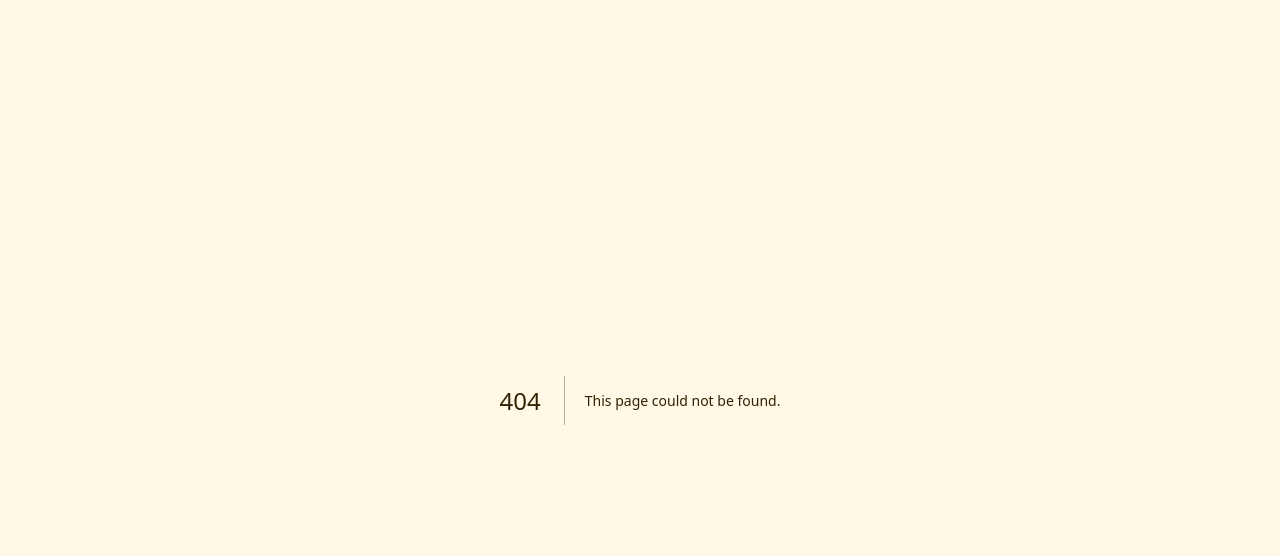
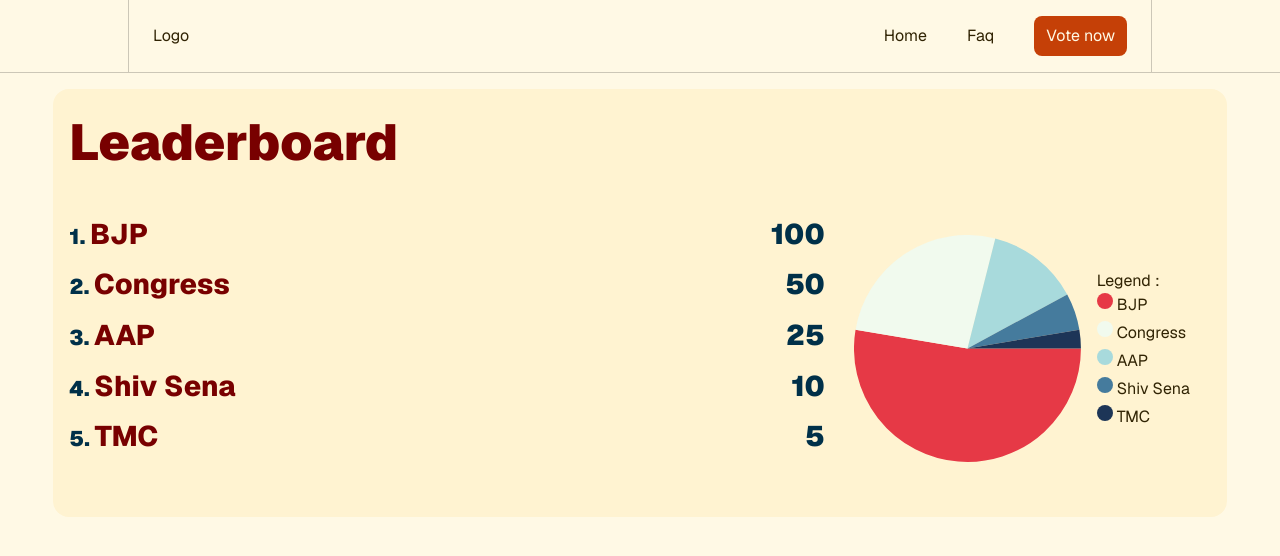
Before and after one commit to Perpetual-Motion-Squad/Adhikaar, a Next.js app: page /leaderboard in a window 1280 px wide. Before the commit this address had no page. Shown: the top 556 px of the page. Built offline with nearby package versions, Linux system fonts and the light colour scheme.

Commit message:
leaderboard

```diff
--- a/package.json
+++ b/package.json
@@ -19,6 +19,7 @@
     "next": "^13.5.4",
     "react": "18.2.0",
     "react-dom": "18.2.0",
+    "react-minimal-pie-chart": "^8.4.0",
     "react-toastify": "^9.1.3",
     "twilio": "^4.19.0",
     "zod": "^3.22.4"
--- /dev/null
+++ b/src/app/leaderboard/layout.tsx
@@ -0,0 +1,24 @@
+import { GeistSans, GeistMono } from "geist/font";
+import Header from "../components/header";
+
+export const metadata = {
+  title: "Leaderboard - VoteKero",
+  description: "Made by Perpetual Motion Squad",
+  icons: [{ rel: "icon", url: "/favicon.ico" }],
+};
+
+export default function LeaderboardLayout({
+  children,
+}: {
+  children: React.ReactNode;
+}) {
+  return (
+      <section
+        className={`bg-background-50 font-sans text-text-900 w-full h-full ${GeistSans.variable} ${GeistMono.variable}`}
+      >
+        <Header />
+        {/* Add Sidebar and navbar header here */}
+        {children}
+      </section>
+  );
+}
--- /dev/null
+++ b/src/app/leaderboard/page.tsx
@@ -0,0 +1,93 @@
+'use client'
+import { useState } from 'react'
+import { PieChart } from 'react-minimal-pie-chart'
+
+const Page = () => {
+
+    // model Party {
+    //   id      String @id @default(auto()) @map("_id") @db.ObjectId
+    //   name    String
+    //   logo    String
+    //   members Json[]
+    //   slogan  String
+    // }
+
+    const sortedPartyData = [
+        {id  : 1, name: 'BJP', logo: 'https://upload.wikimedia.org/wikipedia/en/thumb/1/1e/Bharatiya_Janata_Party_logo.svg/1200px-Bharatiya_Janata_Party_logo.svg.png', members: [], slogan: 'Sabka Saath, Sabka Vikas', votes: 100},
+        {id  : 2, name: 'Congress', logo: 'https://upload.wikimedia.org/wikipedia/commons/thumb/2/2e/Indian_National_Congress_logo.svg/1200px-Indian_National_Congress_logo.svg.png', members: [], slogan: 'Congress Ka Haath, Aam Aadmi Ke Saath', votes : 50},
+        {id  : 3, name: 'AAP', logo: 'https://upload.wikimedia.org/wikipedia/commons/thumb/7/7b/Aam_Aadmi_Party_logo.svg/1200px-Aam_Aadmi_Party_logo.svg.png', members: [], slogan: 'Bharosa Party', votes: 25},
+        {id  : 4, name: 'Shiv Sena', logo: 'https://upload.wikimedia.org/wikipedia/en/thumb/7/7a/Shiv_Sena_logo.svg/1200px-Shiv_Sena_logo.svg.png', members: [], slogan: 'Bharosa Party', votes: 10},
+        {id  : 5, name: 'TMC', logo: 'https://upload.wikimedia.org/wikipedia/en/thumb/8/8b/All_India_Trinamool_Congress_logo.svg/1200px-All_India_Trinamool_Congress_logo.svg.png', members: [], slogan: 'Bharosa Party', votes: 5},
+    ]
+
+    const colorData = [
+        '#E63946',
+        '#F1FAEE',
+        '#A8DADC',
+        '#457B9D',
+        '#1D3557'
+    ]
+
+    const PieChartData = sortedPartyData.map((party, i) => {
+        return {
+            title: party.name,
+            value: party.votes,
+            color: colorData[i]
+        }
+    })
+
+  return (
+    <div className='w-11/12 mx-auto flex flex-col py-4 bg-[#FFF3D1] h-full px-4 rounded-2xl my-4'>
+        <h1 className='text-[#780000] font-black text-4xl'>
+            Leaderboard
+        </h1>
+        <div className='flex flex-col lg:flex-row gap-2 py-4'>
+            {/* This section will contain the leaderboard */}
+            <section className='flex flex-col gap-4 mt-4 w-full lg:w-2/3'>
+                <div className='flex flex-col gap-2'>
+                    {sortedPartyData.map((party, i) => {
+                        return (
+                            <div key = {i} className='text-2xl flex flex-row justify-between text-[#003049]'>
+                                <span>
+                                    <span className= 'font-black text-xl'>{i + 1}. </span>
+                                    <span className='text-[#780000] font-extrabold'>{party.name}</span>
+                                </span>
+                                <span className='font-black'>
+                                    {party.votes}
+                                </span>
+
+                            </div>
+                        )
+                    })}
+                </div>
+
+            </section>
+            {/* This section will contain a pie chart of party data */}
+            <section className='flex  gap-4 mt-4 w-full lg:w-1/3 justify-center items-center'>
+                {/* create a pie chart from votes in sortedPartyData */}
+                <div className='h-5/6 aspect-square'>
+                    <PieChart data={PieChartData} />
+                </div>
+                <div>
+                    Legend :
+                    <ul className='flex flex-col gap-1'>
+                        {sortedPartyData.map((party, i) => {
+                            return (
+                                <li key={i} className='flex flex-row gap-1'>
+                                    <div className='w-4 h-4 rounded-full' style={{backgroundColor: colorData[i]}}></div>
+                                    <span>{party.name}</span>
+                                </li>
+                            )
+                        })}
+                    </ul>
+                </div>
+            </section>
+        </div>
+
+
+
+    </div>
+  )
+}
+
+export default Page
```
Also changed, not shown: 1 other file (tests, documents, lock files or other folders).
